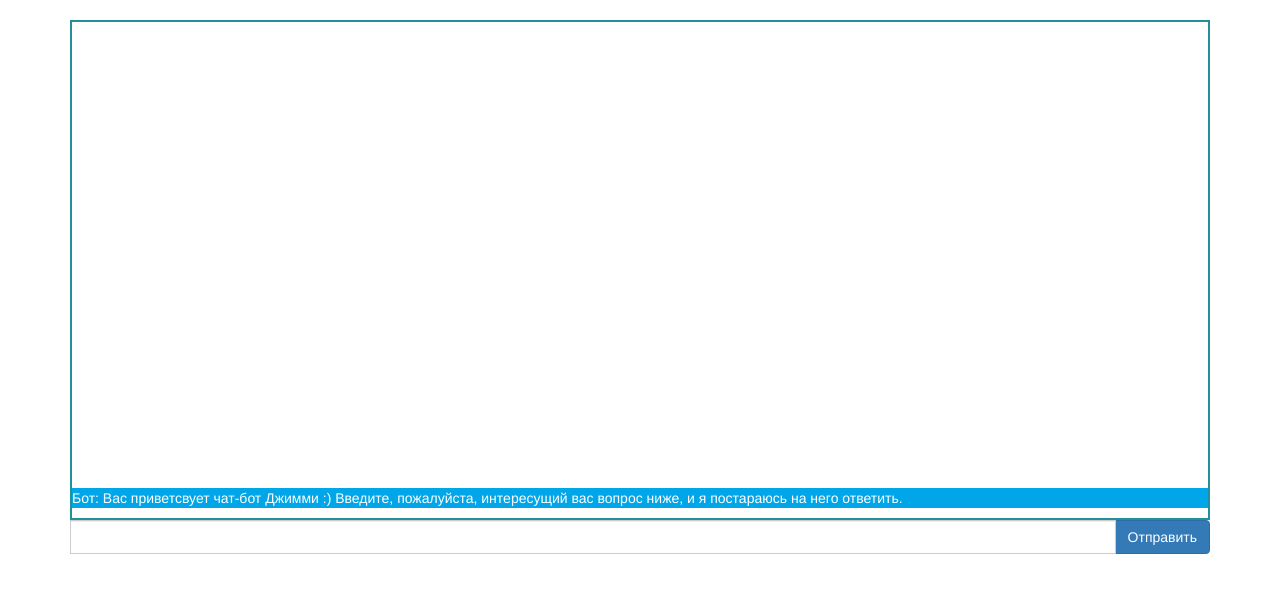
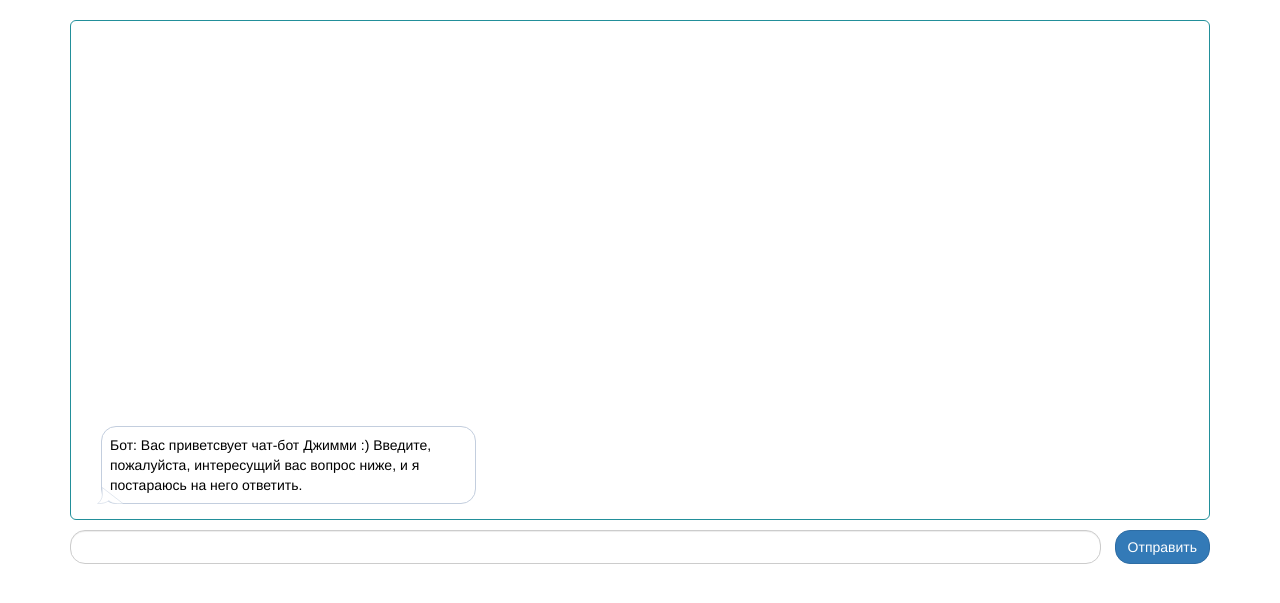
Before and after one commit to sanyapalmero/directum-chat-bot-preparing, a Django app: page /chat/ in a window 1280 px wide. Shown: the part 50-653 px from the top of the page. Run offline with Django 3.2, Linux system fonts and the light colour scheme; some libraries are stand-ins or nearby versions.

Commit message:
CHG: add TG like message style (need fix)

```diff
--- a/static/css/site.css
+++ b/static/css/site.css
@@ -1,18 +1,82 @@
-.chat-window{
+.chat-window {
+    width: 100%;
     height: 500px;
-    border: 2px solid #228f9a;
+    margin-bottom: 10px;
     display: flex;
     flex-direction: column-reverse;
+    border: 1px solid #228f9a;
+    border-radius: 6px;
     overflow: scroll;
-    width: 100%;
 }
 
-.bot-message{
-    background: #00a6e8;
-    color: white;
+.user-message,
+.bot-message {
+    width: 375px;
+    padding: 8px;
+    border-radius: 15px;
 }
 
-.user-message{
-    background: #dedede;
+.bot-message {
+    position: relative;
+    margin-left: 30px;
+    border: 1px solid #C3CEDE;
+    background: #FFFFFF;
     color: black;
 }
+
+.bot-message::before {
+    content: "";
+    display: block;
+    position: absolute;
+    bottom: -1px;
+    left: -5px;
+    width: 27px;
+    height: 17px;
+    background: url("/static/img/part.svg") no-repeat;
+}
+
+.user-message {
+    position: relative;
+    border: 1px solid #BAD5C3;
+    background: #E1FFC7;
+    color: black;
+
+    /* Firefox */
+    margin-left: -moz-calc(100% - 405px);
+    /* WebKit */
+    margin-left: -webkit-calc(100% - 405px);
+    /* Opera */
+    margin-left: -o-calc(100% - 405px);
+    /* Standard */
+    margin-left: calc(100% - 405px);
+}
+
+.user-message::before {
+    content: "";
+    display: block;
+    position: absolute;
+    bottom: -1px;
+    right: -5px;
+    width: 27px;
+    height: 17px;
+    background: url("/static/img/part_reverse.svg") no-repeat;
+}
+
+.bot-message p,
+.user-message p {
+    margin: 0;
+}
+
+.user-message:last-child,
+.bot-message:last-child {
+    margin-bottom: 15px;
+}
+
+.form-control {
+    border-radius: 15px !important;
+    width: calc(100% - 15px) !important;
+}
+
+.btn-primary {
+    border-radius: 15px !important;
+}
```
Also changed, not shown: static/img/part.svg (added), static/img/part_reverse.svg (added).
